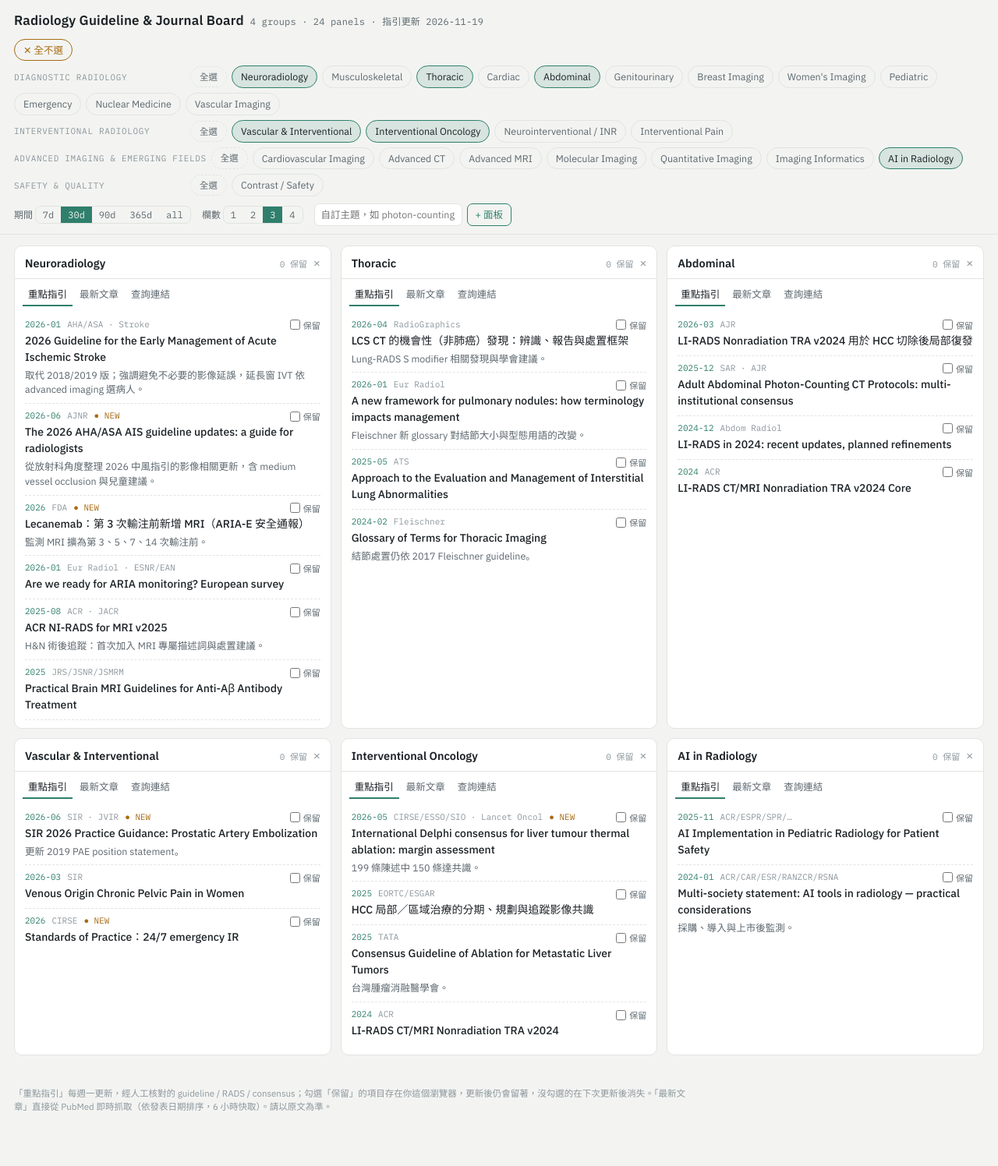
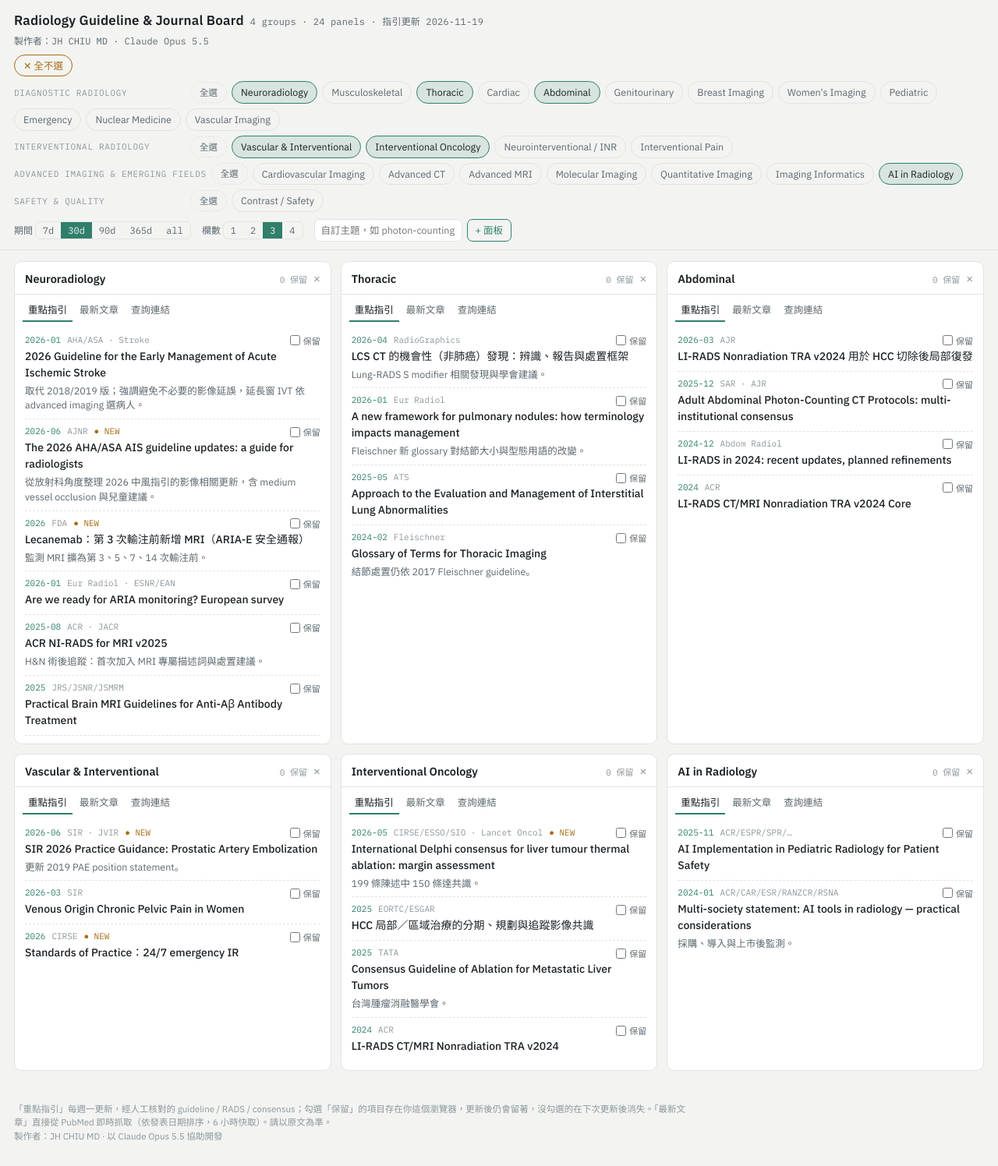
Before and after one commit to cxrfile39-cell/radiology-board, a plain HTML site: page index.html in a window 1280 px wide. Shown: the whole page at 78% size. Before the commit the page ends 1459 px from the top, so only its background shows below. Drawn offline with Linux system fonts and the light colour scheme.

Commit message:
Update index.html

```diff
--- a/index.html
+++ b/index.html
@@ -79,6 +79,7 @@ main{display:grid;gap:12px;padding:14px 18px 40px;grid-template-columns:repeat(v
   .panel{max-height:none}
   .colsw{display:none}
 }
+.credit{font:12px "IBM Plex Mono",monospace;color:var(--mut);margin-top:3px}
 footer{color:var(--dim);font-size:11.5px;padding:0 18px 30px;max-width:900px}
 
 .art{padding:7px 0;border-bottom:1px dashed var(--line)}
@@ -94,6 +95,7 @@ footer{color:var(--dim);font-size:11.5px;padding:0 18px 30px;max-width:900px}
 <body>
 <header>
   <h1>Radiology Guideline & Journal Board<small id="sub">loading…</small></h1>
+  <div class="credit">製作者：JH CHIU MD · Claude Opus 5.5</div>
   <button id="chipToggle" type="button"></button>
   <div class="bar" id="chips"></div>
   <div class="ctrl">
@@ -103,7 +105,7 @@ footer{color:var(--dim);font-size:11.5px;padding:0 18px 30px;max-width:900px}
   </div>
 </header>
 <main id="grid"></main>
-<footer>「重點指引」每週一更新，經人工核對的 guideline / RADS / consensus；勾選「保留」的項目存在你這個瀏覽器，更新後仍會留著，沒勾選的在下次更新後消失。「最新文章」直接從 PubMed 即時抓取（依發表日期排序，6 小時快取）。請以原文為準。</footer>
+<footer>「重點指引」每週一更新，經人工核對的 guideline / RADS / consensus；勾選「保留」的項目存在你這個瀏覽器，更新後仍會留著，沒勾選的在下次更新後消失。「最新文章」直接從 PubMed 即時抓取（依發表日期排序，6 小時快取）。請以原文為準。<br>製作者：JH CHIU MD · 以 Claude Opus 5.5 協助開發</footer>
 
 <script>
 const PM = t => "https://pubmed.ncbi.nlm.nih.gov/?term=" + encodeURIComponent(t) + "&sort=date";
```
